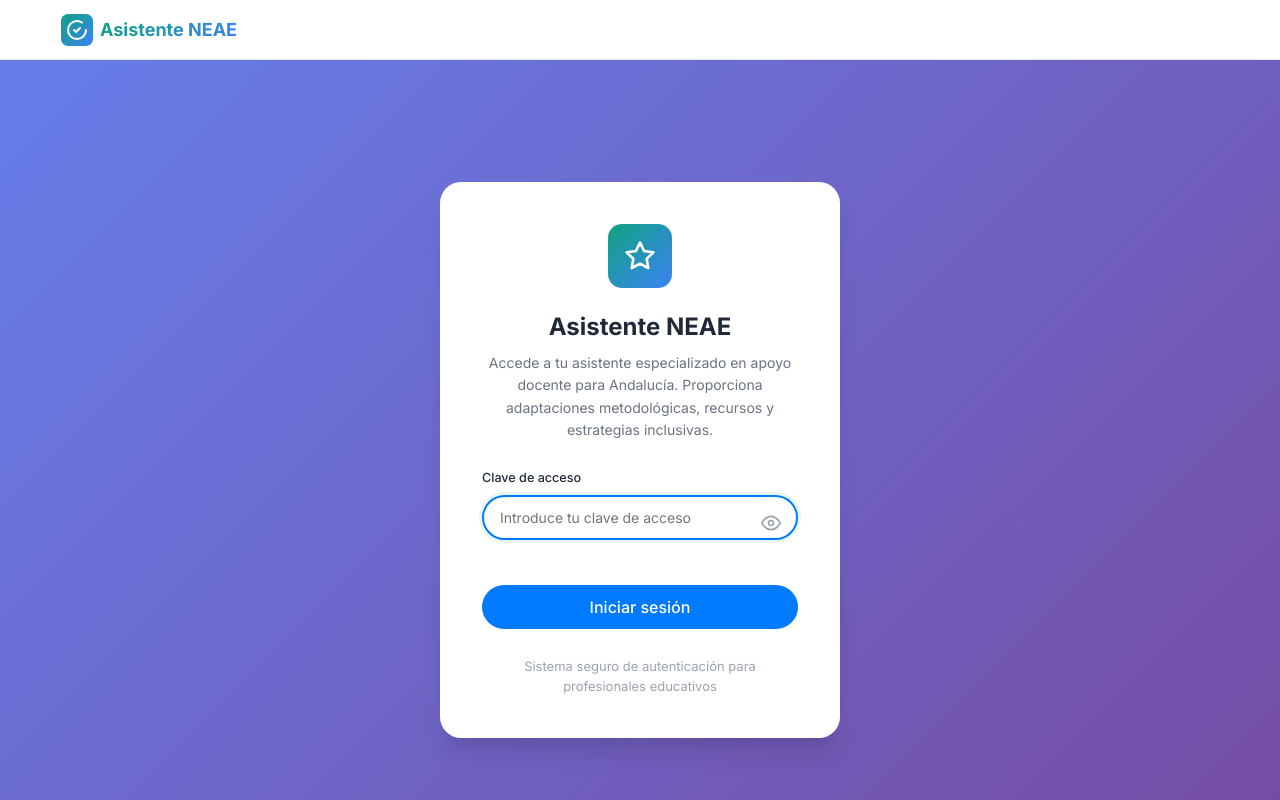
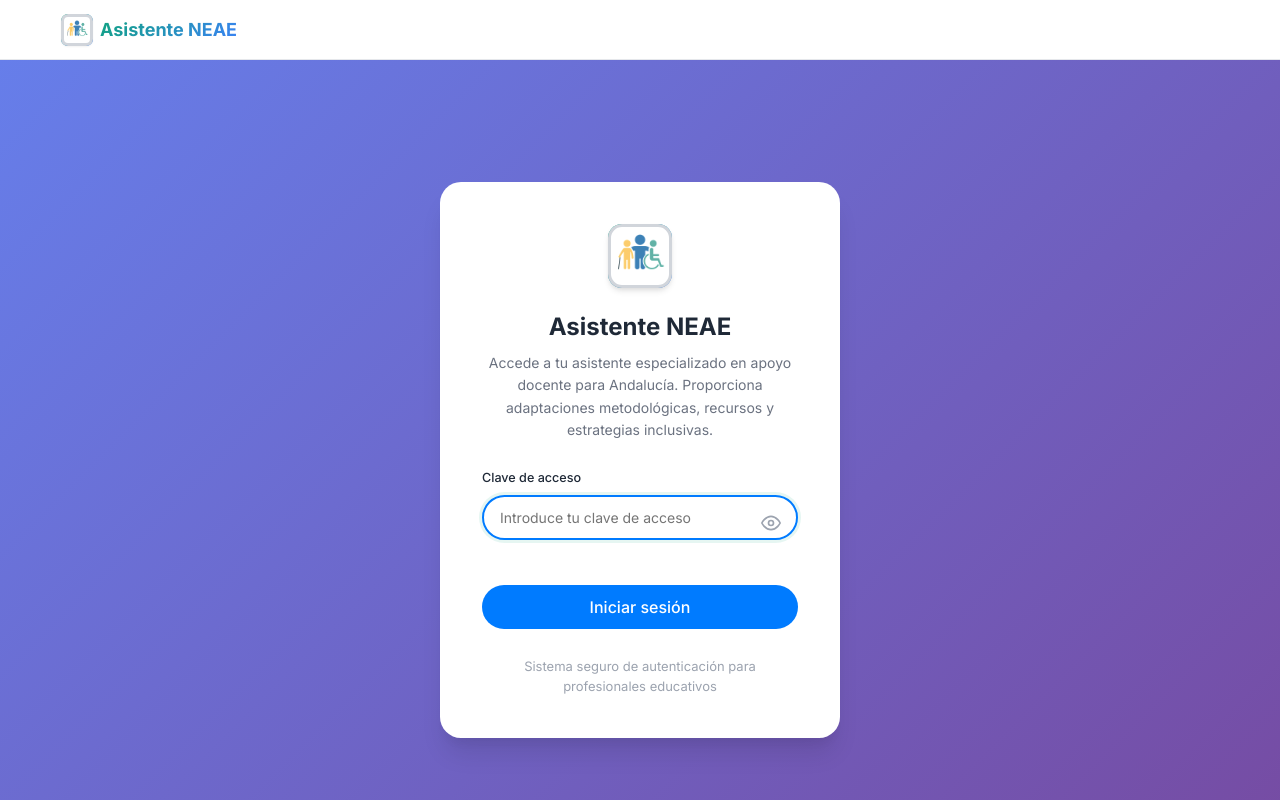
Before and after one commit to ignacio-serrano-rodriguez/asistente-neae, a plain HTML site: page frontend/static/index.html in a window 1280 px wide. Drawn offline with nearby package versions, Linux system fonts and the light colour scheme.

Commit message:
Añade estilos para el logo y la interfaz de inicio de sesión, e incluye favicon y logo en la navegación

```diff
--- a/frontend/static/css/app.css
+++ b/frontend/static/css/app.css
@@ -137,6 +137,18 @@ body {
     -webkit-background-clip: text;
     -webkit-text-fill-color: transparent;
     background-clip: text;
+}
+
+/* Logo styles */
+.brand-logo {
+    width: 32px;
+    height: 32px;
+    object-fit: contain;
+    border-radius: var(--radius-md);
+    background: white;
+    padding: 2px;
+    box-shadow: var(--shadow-sm);
+    border: 3px solid var(--border-medium);
 }
 
 .nav-controls {
@@ -655,6 +667,18 @@ body {
     justify-content: center;
     color: var(--text-inverse);
     margin: 0 auto var(--spacing-lg);
+}
+
+/* Logo styles */
+.login-logo {
+    width: 64px;
+    height: 64px;
+    object-fit: contain;
+    border-radius: var(--radius-xl);
+    background: white;
+    padding: 4px;
+    box-shadow: var(--shadow-md);
+    border: 3px solid var(--border-medium);
 }
 
 .input-with-toggle {
--- a/frontend/static/index.html
+++ b/frontend/static/index.html
@@ -9,20 +9,16 @@
     <link rel="preconnect" href="https://fonts.gstatic.com" crossorigin>
     <link href="https://fonts.googleapis.com/css2?family=Inter:wght@300;400;500;600;700&display=swap" rel="stylesheet">
     <!-- Modern icons -->
-    <link href="https://cdnjs.cloudflare.com/ajax/libs/feather-icons/4.29.0/feather.min.css" rel="stylesheet">
-    <!-- Favicon (optional but good practice) -->
-    <!-- <link rel="icon" href="/static/favicon.ico" type="image/x-icon"> -->
+    <link href="https://cdnjs.cloudflare.com/ajax/libs/feather-icons/4.29.0/feather.min.css" rel="stylesheet">    <!-- Favicon and logo references -->
+    <link rel="icon" href="/static/logo.webp" type="image/webp">
+    <link rel="icon" href="/static/favicon.ico" type="image/x-icon">
 </head>
 <body>
     <!-- Modern navigation bar -->
     <nav class="navbar">
-        <div class="nav-container">
-            <div class="nav-brand">
+        <div class="nav-container">            <div class="nav-brand">
                 <div class="brand-icon">
-                    <svg width="24" height="24" viewBox="0 0 24 24" fill="none" stroke="currentColor" stroke-width="2" stroke-linecap="round" stroke-linejoin="round">
-                        <path d="M9 12l2 2 4-4"/>
-                        <path d="M21 12c0 4.97-4.03 9-9 9s-9-4.03-9-9 4.03-9 9-9c1.84 0 3.55.55 4.98 1.5"/>
-                    </svg>
+                    <img src="/static/logo.webp" alt="Asistente NEAE Logo" class="brand-logo">
                 </div>
                 <span class="brand-text">Asistente NEAE</span>
             </div>
--- a/frontend/static/views/login/login.html
+++ b/frontend/static/views/login/login.html
@@ -1,11 +1,8 @@
 <!-- Modern login interface -->
 <div class="login-container">
     <div class="login-card">
-        <div class="login-header">
-            <div class="login-icon">
-                <svg width="32" height="32" viewBox="0 0 24 24" fill="none" stroke="currentColor" stroke-width="2" stroke-linecap="round" stroke-linejoin="round">
-                    <path d="M12 2l3.09 6.26L22 9.27l-5 4.87 1.18 6.88L12 17.77l-6.18 3.25L7 14.14 2 9.27l6.91-1.01L12 2z"/>
-                </svg>
+        <div class="login-header">            <div class="login-icon">
+                <img src="/static/logo.webp" alt="Asistente NEAE Logo" class="login-logo">
             </div>
             <h1 class="login-title">Asistente NEAE</h1>
             <p class="login-subtitle">
```
Also changed, not shown: frontend/static/favicon.ico (added), frontend/static/logo.webp (added).
